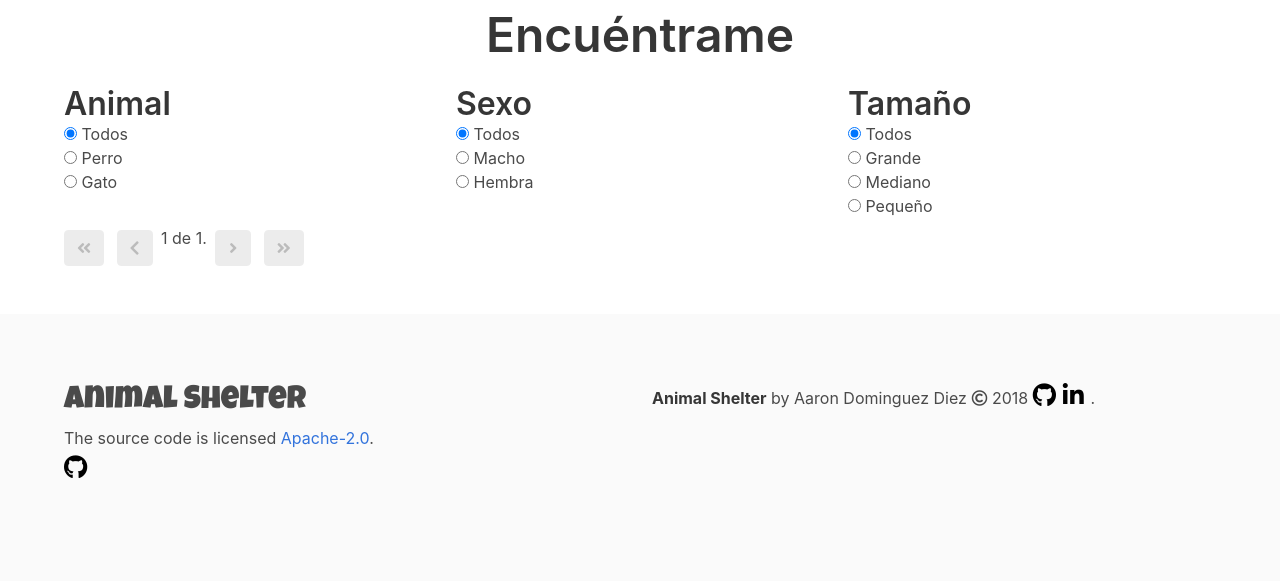
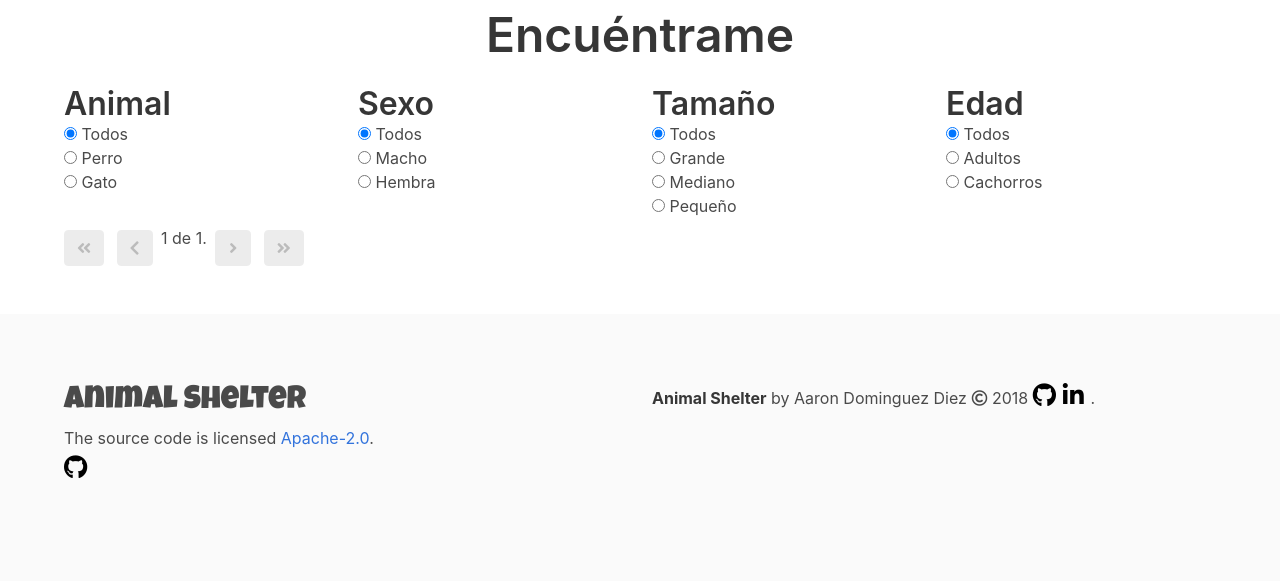
Before and after one commit to arponpes/Animal-Shelter, a Django app: page /mascotas/ in a window 1280 px wide. Shown: the part 56-637 px from the top of the page. Run offline with Django 3.2, Linux system fonts and the light colour scheme; data that the repository does not hold is empty; some libraries are stand-ins or nearby versions.

Commit message:
add age filter

```diff
--- a/animal_shelter/urls.py
+++ b/animal_shelter/urls.py
@@ -23,7 +23,6 @@ from django.urls import include, path, re_path
 from core import sitemaps
 from webapp import views
 
-
 sitemaps = {
     'animals': sitemaps.AnimalSitemap,
     'home': sitemaps.HomeSitemap,
--- a/core/filters.py
+++ b/core/filters.py
@@ -1,6 +1,11 @@
 from django_filters import ChoiceFilter, FilterSet
 
 from core.models import Animal
+
+AGE_CHOICES = (
+    ('False', 'Adultos'),
+    ('True', 'Cachorros')
+)
 
 
 class AnimalFilter(FilterSet):
@@ -8,7 +13,8 @@ class AnimalFilter(FilterSet):
                                choices=Animal.ANIMAL_TYPE_CHOICES)
     sex = ChoiceFilter(empty_label='Todos', choices=Animal.SEX_CHOICES)
     size = ChoiceFilter(empty_label='Todos', choices=Animal.SIZE_CHOICES)
+    is_puppy = ChoiceFilter(empty_label='Todos', choices=AGE_CHOICES)
 
     class Meta:
         model = Animal
-        fields = ['animal_type', 'sex', 'size']
+        fields = ['animal_type', 'sex', 'size', 'is_puppy']
--- a/core/models.py
+++ b/core/models.py
@@ -1,10 +1,10 @@
 from django.db import models
+from django.urls import reverse
 
+from autoslug import AutoSlugField
 from versatileimagefield.fields import VersatileImageField
 
 from core.services import generate_unique_file_path
-from django.urls import reverse
-from autoslug import AutoSlugField
 
 
 class TimeStampleModel(models.Model):
--- a/static/js/filters.js
+++ b/static/js/filters.js
@@ -4,10 +4,12 @@ $(".sex").on('click', function () {
 
 $(".animal_type").on('click', function () {
     $("#form").submit();
-
 });
 
 $(".size").on('click', function () {
     $("#form").submit();
+});
 
+$(".is_puppy").on('click', function () {
+    $("#form").submit();
 });
--- a/webapp/templates/webapp/animals.html
+++ b/webapp/templates/webapp/animals.html
@@ -7,14 +7,17 @@
         Encuéntrame
       </h1>
       <div class="columns">
-        <div class="column is-4 filter">
+        <div class="column is-3 filter">
           {% include 'filter/filter.html' with field=filter.form.fields.animal_type name='animal_type' title='Animal' selected=request.GET.animal_type%}
         </div>
-        <div class="column is-4 filter">
+        <div class="column is-3 filter">
           {% include 'filter/filter.html' with field=filter.form.fields.sex name='sex' title='Sexo' selected=request.GET.sex %}
         </div>
-        <div class="column is-4 filter">
-          {% include 'filter/filter.html' with field=filter.form.fields.size name='size' title='Tamaño' selected=request.GET.size%}
+        <div class="column is-3 filter">
+          {% include 'filter/filter.html' with field=filter.form.fields.size name='size' title='Tamaño' selected=request.GET.size %}
+        </div>
+        <div class="column is-3 filter">
+            {% include 'filter/filter.html' with field=filter.form.fields.is_puppy name='is_puppy' title='Edad' selected=request.GET.is_puppy %}
         </div>
       </div>
     </form>
--- a/webapp/views.py
+++ b/webapp/views.py
@@ -1,3 +1,7 @@
+from datetime import datetime as dt
+
+from django.db.models import BooleanField, Case, F, When
+from django.db.models.functions import Extract
 from django.shortcuts import render
 from django.views.generic import DetailView, TemplateView
 
@@ -10,7 +14,8 @@ from core.models import Animal
 class HomeView(FilterView):
     model = Animal
     template_name = 'webapp/home.html'
-    queryset = Animal.objects.filter(state='URGENCY').order_by('-state', 'entry_date')
+    queryset = (Animal.objects.filter(state='URGENCY')
+                .order_by('-state', 'entry_date'))
     filterset_class = filters.AnimalFilter
     context_object_name = 'animals'
 
@@ -19,9 +24,16 @@ class AnimalsView(FilterView):
     model = Animal
     template_name = 'webapp/animals.html'
     paginate_by = 9
-    queryset = Animal.objects.exclude(state='UNAVAILABLE').order_by('-state', 'entry_date')
     filterset_class = filters.AnimalFilter
     context_object_name = 'animals'
+
+    def get_queryset(self):
+        return (Animal.objects
+                .annotate(duration=Extract(dt.now() - F('birth_date'), 'days'))
+                .annotate(is_puppy=Case(When(duration__lt=365, then=True),
+                          default=False, output_field=BooleanField()))
+                .exclude(state='UNAVAILABLE')
+                .order_by('-state', 'entry_date'))
 
     def get_context_data(self, *args, **kwargs):
         data = super().get_context_data(*args, **kwargs)
```
Also changed, not shown: core/sitemaps.py (+6 -3 lines), webapp/templates/filter/boolean_filter.html (added, +22 -0 lines), webapp/templates/webapp/home.html (+10 -7 lines).
